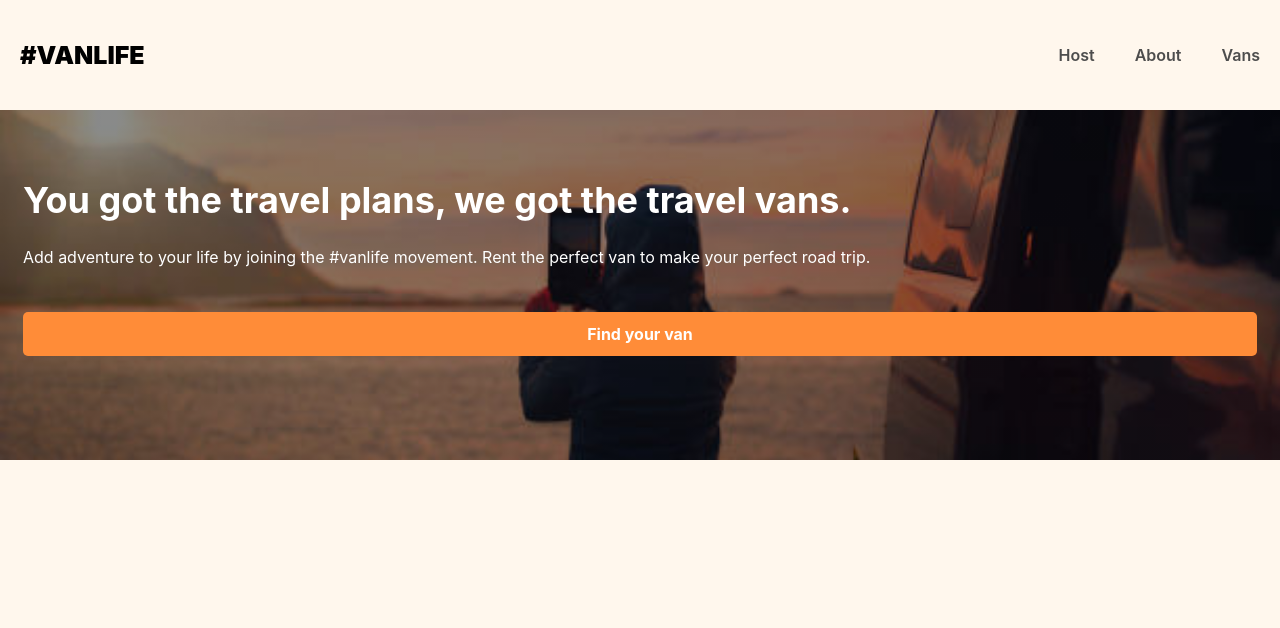
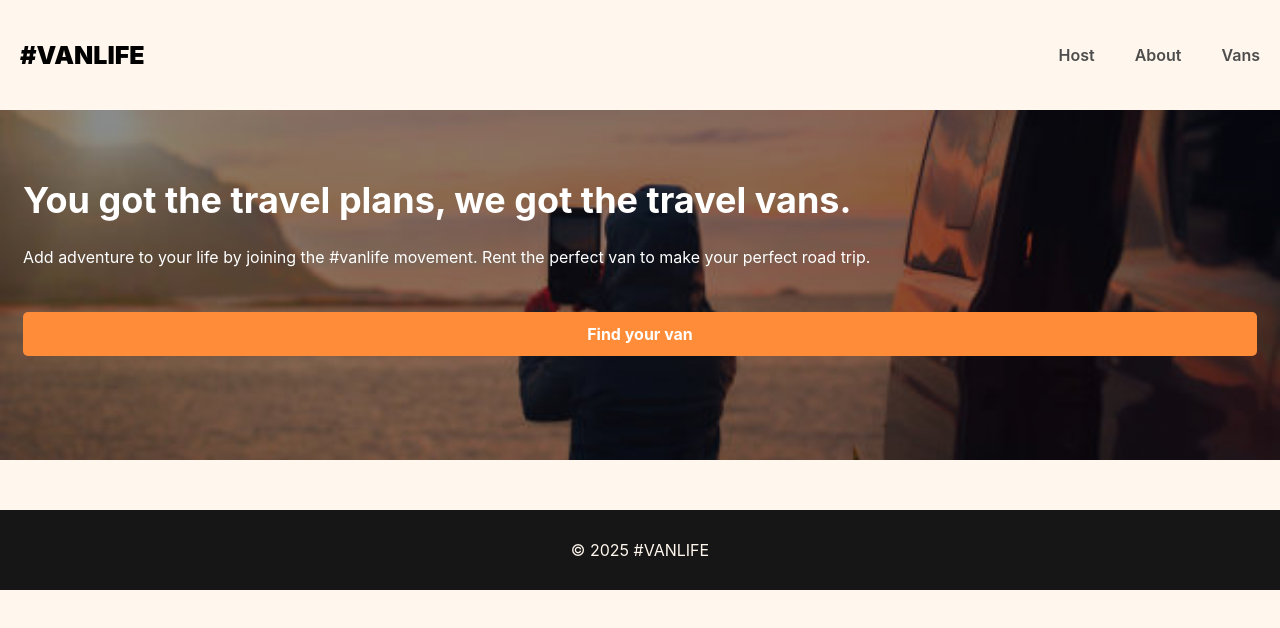
Before and after one commit to clayfriend/van-life, a React (Vite) app: page / in a window 1280 px wide. Shown: the top 628 px of the page. Built offline with nearby package versions, Linux system fonts and the light colour scheme; what miragejs would draw is missing.

Commit message:
adding footer

```diff
--- /dev/null
+++ b/src/components/Footer.jsx
@@ -0,0 +1,7 @@
+
+
+export default function Footer(){
+    return (
+        <footer>&#169; 2025 #VANLIFE</footer>
+    )
+}
--- a/src/components/Layout.jsx
+++ b/src/components/Layout.jsx
@@ -1,11 +1,13 @@
 import { Outlet } from "react-router-dom";
 import Header from "./Header";
+import Footer from "./Footer";
 
 export default function Layout(){
     return(
         <>
             <Header />
             <Outlet />
+            <Footer />
         </>
     )
 }
--- a/src/index.css
+++ b/src/index.css
@@ -60,6 +60,19 @@ header a:hover {
 
 .link-button:hover {
     transform: translate(1px, 1px);
+}
+
+/*** FOOTER ***/
+
+footer{
+    display: flex;
+    justify-content: center;
+    align-items: center;
+    background-color: #161616;
+    color: #FFF7ED;
+    margin-top: 50px;
+    width: 100%;
+    height: 5rem;
 }
 
 /*** HOME PAGE ***/
```
